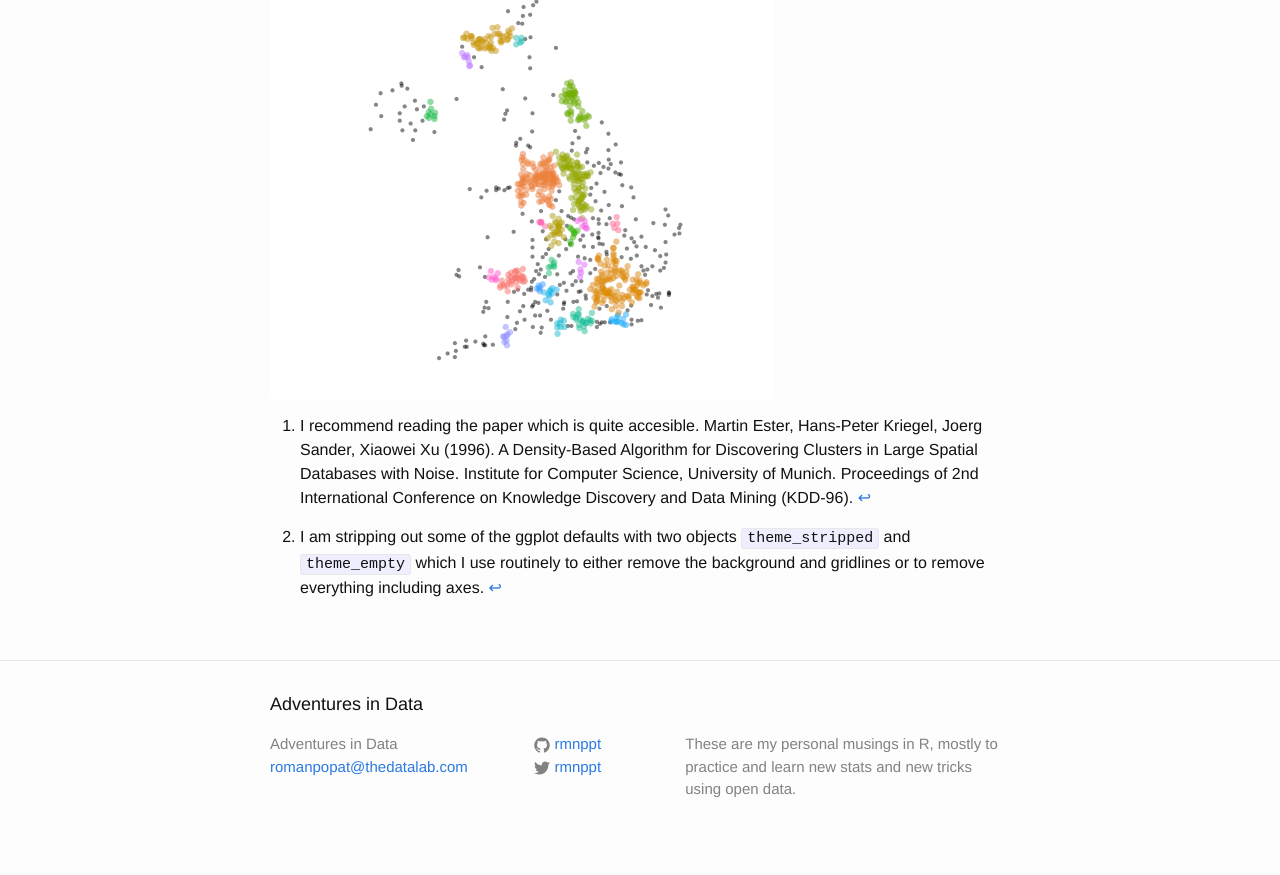
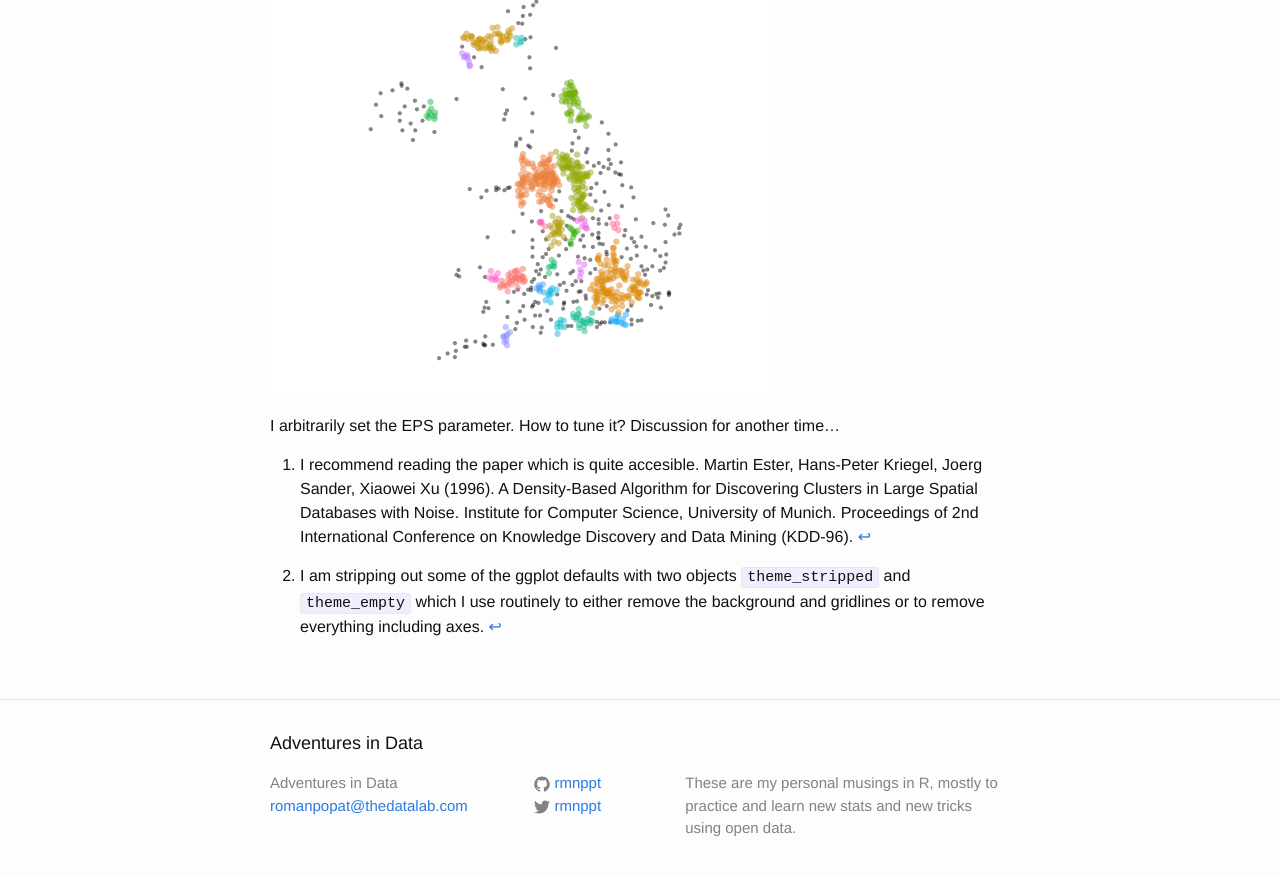
Before and after one commit to rmnppt/rmnppt.github.io, a Jekyll site: the page built from _posts/2015-11-23-DBScan-UK.md, in a window 1280 px wide and 900 px high, scrolled down 1369 px. Shown: the top 875 px of the window. Built offline with Jekyll 4.4.1, drawn with Linux system fonts in a browser that asks for light colours; Markdown is read by kramdown in place of the engine named in the settings.

Commit message:
added footnote

````diff
--- a/_posts/2015-11-23-DBScan-UK.md
+++ b/_posts/2015-11-23-DBScan-UK.md
@@ -61,6 +61,8 @@ ggplot(UK, aes(x = long, y = lat, alpha = 0.5)) +
 
 ![plot of chunk unnamed-chunk-5](/figure/source/2015-11-23-DBScan-UK/unnamed-chunk-5-1.png)
 
+I arbitrarily set the EPS parameter. How to tune it? Discussion for another time...
+
 [^1]: I recommend reading the paper which is quite accesible. Martin Ester, Hans-Peter Kriegel, Joerg Sander, Xiaowei Xu (1996). A Density-Based Algorithm for Discovering Clusters in Large Spatial Databases with Noise. Institute for Computer Science, University of Munich. Proceedings of 2nd International Conference on Knowledge Discovery and Data Mining (KDD-96).
 
 [^2]: I am stripping out some of the ggplot defaults with two objects `theme_stripped` and `theme_empty` which I use routinely to either remove the background and gridlines or to remove everything including axes.
--- a/_source/2015-11-23-DBScan-UK.Rmd
+++ b/_source/2015-11-23-DBScan-UK.Rmd
@@ -61,6 +61,8 @@ ggplot(UK, aes(x = long, y = lat, alpha = 0.5)) +
   theme(legend.position = "none")
 ```
 
+I arbitrarily set the EPS parameter. How to tune it? Discussion for another time...
+
 [^1]: I recommend reading the paper which is quite accesible. Martin Ester, Hans-Peter Kriegel, Joerg Sander, Xiaowei Xu (1996). A Density-Based Algorithm for Discovering Clusters in Large Spatial Databases with Noise. Institute for Computer Science, University of Munich. Proceedings of 2nd International Conference on Knowledge Discovery and Data Mining (KDD-96).
 
 [^2]: I am stripping out some of the ggplot defaults with two objects `theme_stripped` and `theme_empty` which I use routinely to either remove the background and gridlines or to remove everything including axes.
````
